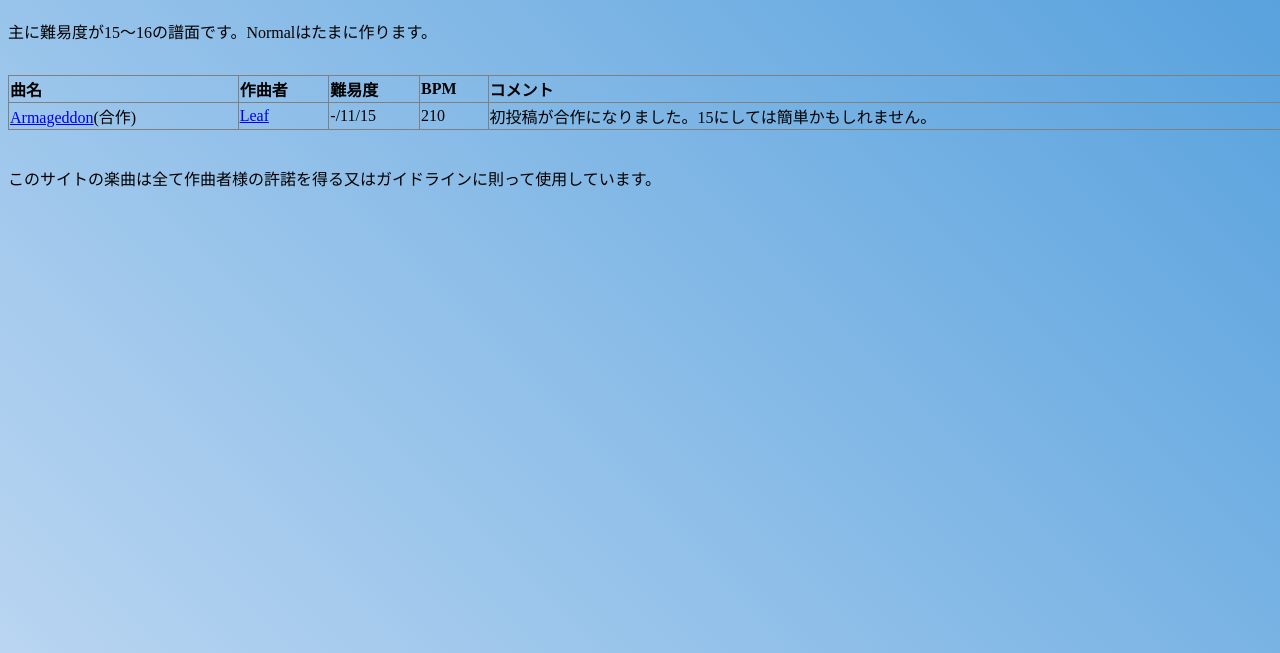
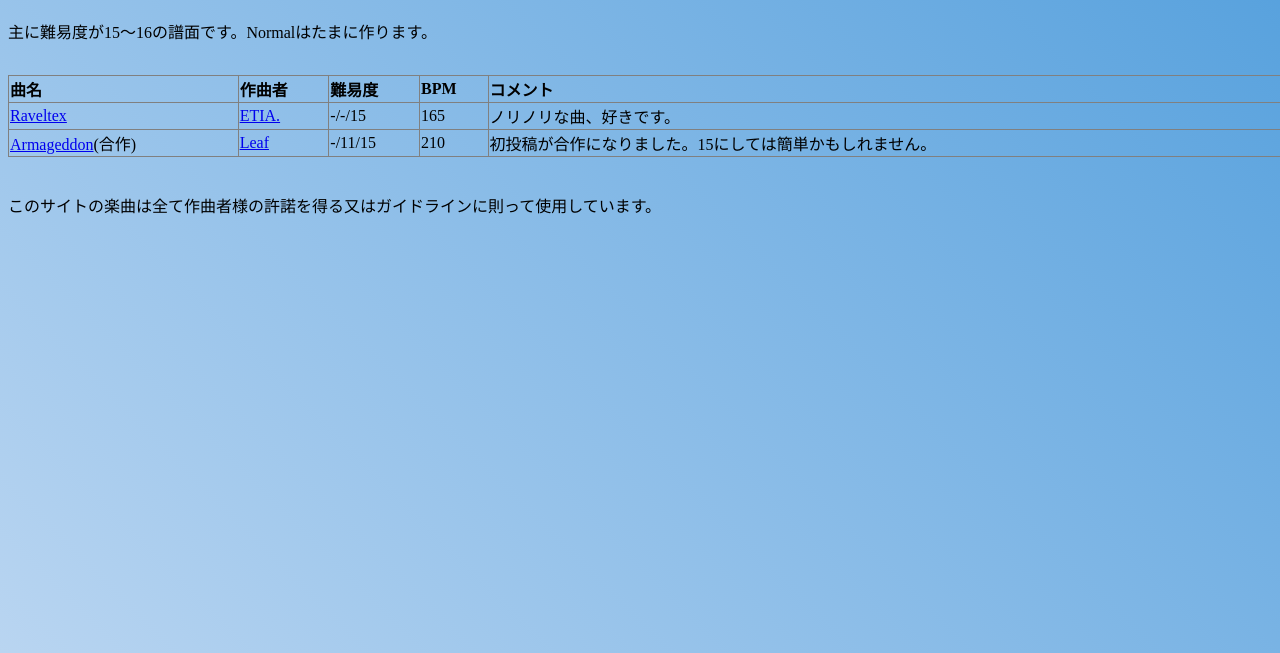
Before and after one commit to Ebishu-0309/sparebeat, a plain HTML site: page score.html in a window 1280 px wide. Shown: the part 147-800 px from the top of the page. Drawn offline with Linux system fonts and the light colour scheme.

Commit message:
コメントとか

```diff
--- a/score.html
+++ b/score.html
@@ -42,6 +42,17 @@
                     </tr>
                     <tr>
                         <td>
+                            <a href="../raveltex/raveltex.html">Raveltex</a>
+                        </td>
+                        <td>
+                            <a href="http://3t1a.net/">ETIA.</a>
+                        </td>
+                        <td>-/-/15</td>
+                        <td>165</td>
+                        <td>ノリノリな曲、好きです。</td>
+                    </tr>
+                    <tr>
+                        <td>
                             <a href="http://kittahouse.starfree.jp/armageddon/play/?id=ebishu">Armageddon</a>(合作)
                         </td>
                         <td>
@@ -51,7 +62,6 @@
                         <td>210</td>
                         <td>初投稿が合作になりました。15にしては簡単かもしれません。</td>
                     </tr>
-
                 </tbody>
             </table>
         </div>
```
Also changed, not shown: index.html (+4 -0 lines), raveltex/raveltex.html (+1 -1 lines).
